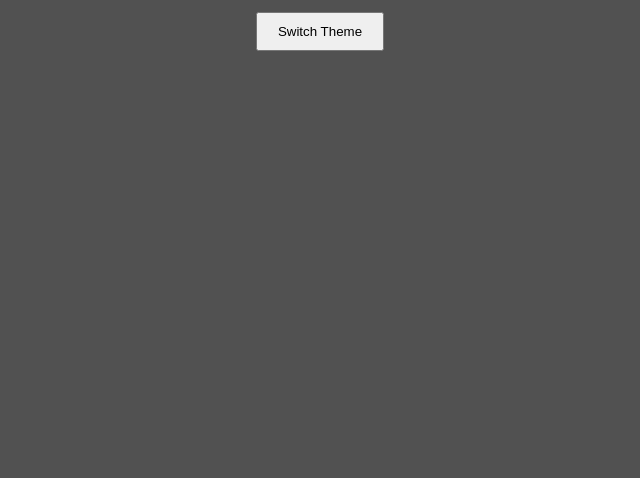
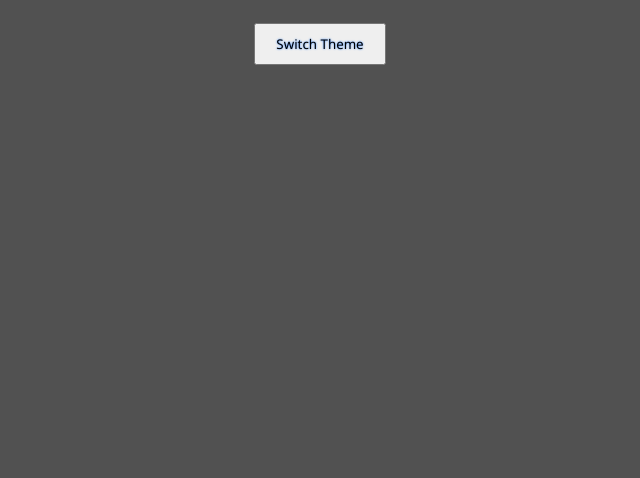
Before and after one commit to BorDomms/Portfolio, a plain HTML site: page index.html in a window 1280 px wide. Shown: the part 322-800 px from the top of the page, without its empty margins (320-960 px from the left). Drawn offline with Linux system fonts and the light colour scheme.

Commit message:
Update style.css

```diff
--- a/style.css
+++ b/style.css
@@ -1,3 +1,9 @@
+* {
+    font-family: "Space Mono", 'Segoe UI', Helvetica, Arial, sans-serif;
+    transition: 0.25s ease;
+    text-shadow: 0 0 2px rgb(25, 117, 255);
+}
+
 body {
 	font-family: Arial, sans-serif;
 	background-color: #515151;
```
